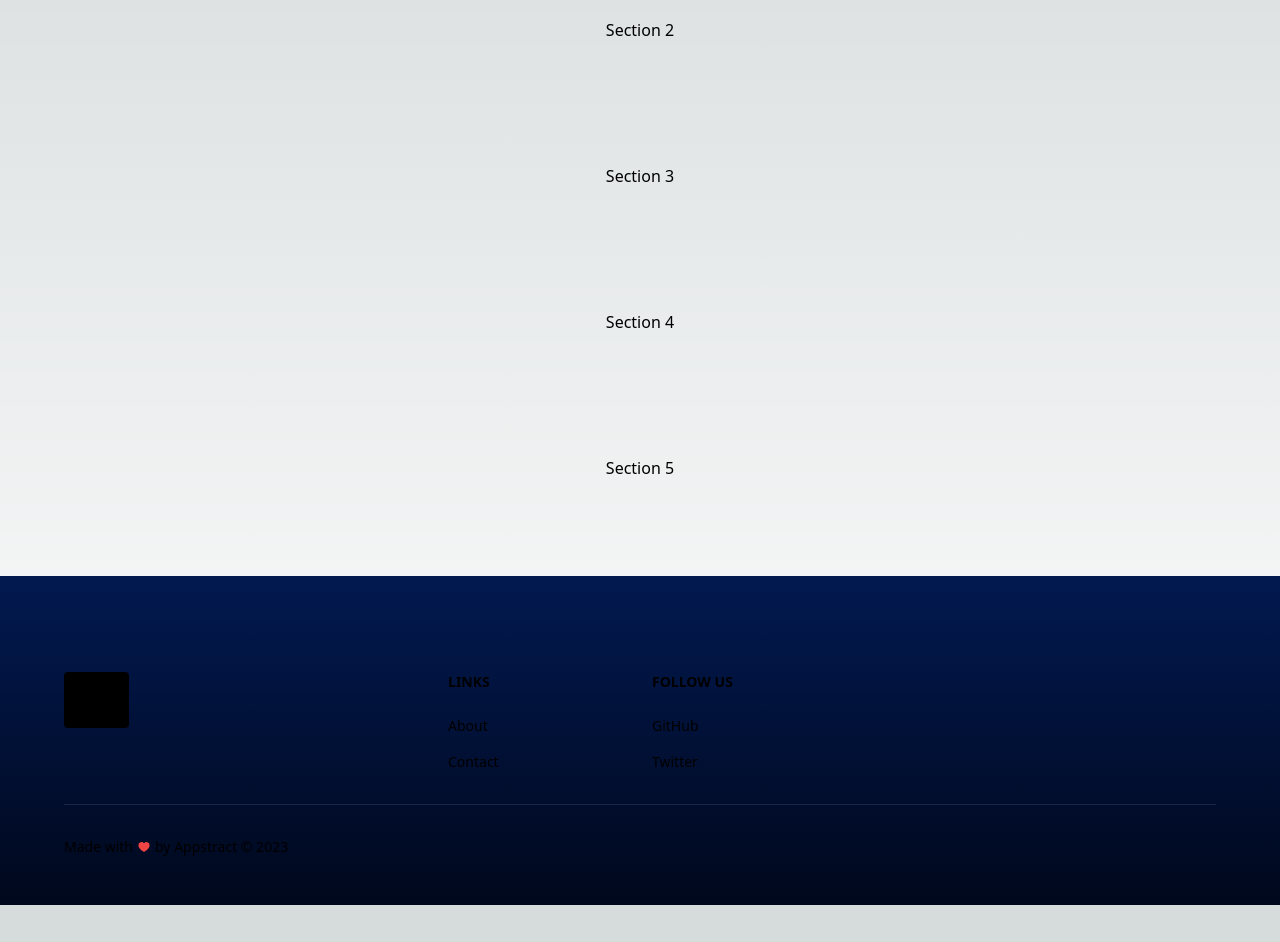
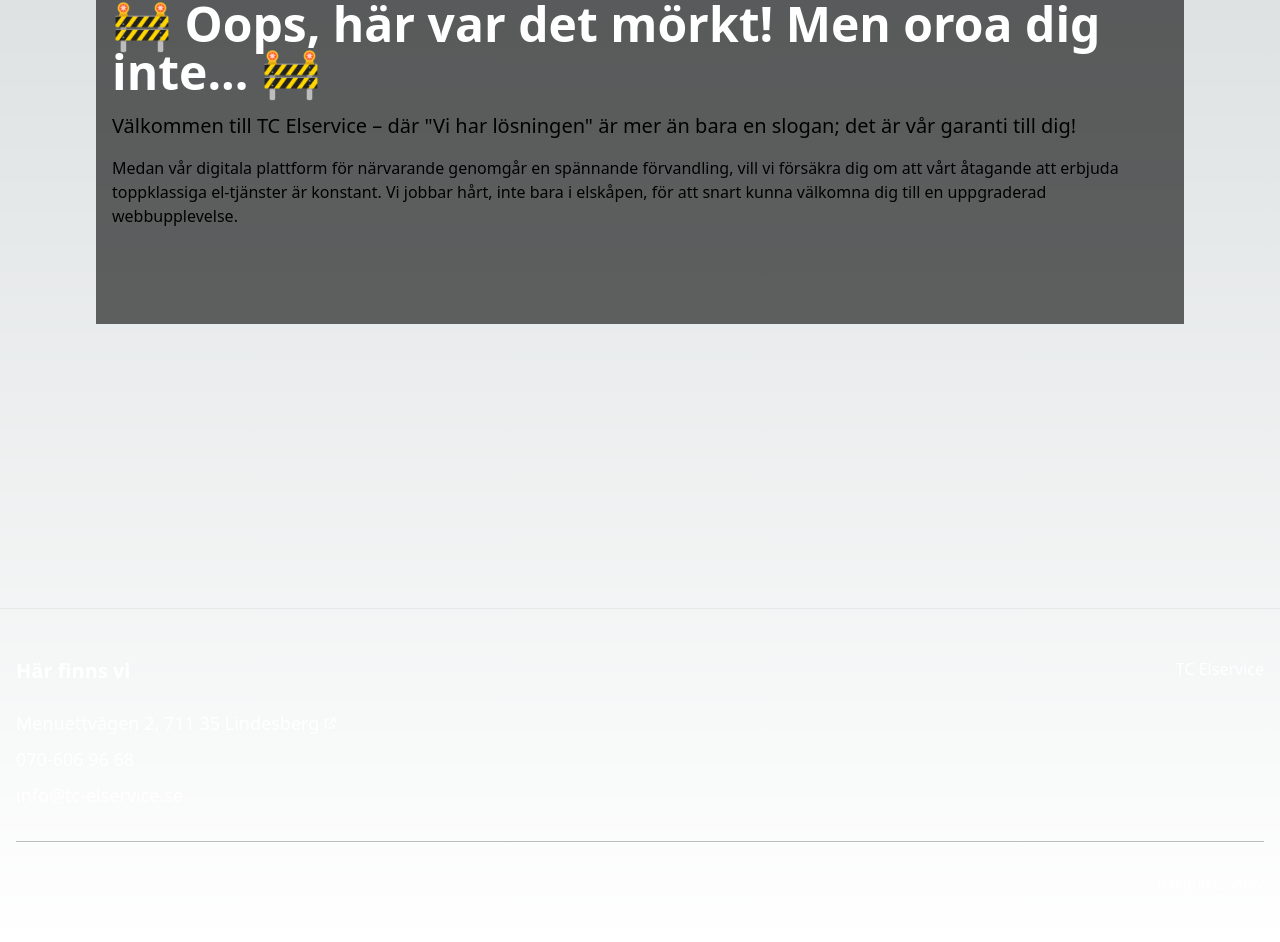
Before and after one commit to AppStractSE/adler, a Next.js app: page / in a window 1280 px wide. Shown: the part 224-1166 px from the top of the page. Before the commit the page ends 1129 px from the top, so only its background shows below. Built offline with nearby package versions, Linux system fonts and the light colour scheme.

Commit message:
add under construction and stuff

```diff
--- a/src/app/layout.tsx
+++ b/src/app/layout.tsx
@@ -1,20 +1,21 @@
-import Footer from "@/components/Footer";
 import Navigation from "@/components/navigation/Navigation";
 import type { Metadata } from "next";
 import { ReactNode } from "react";
 import "./globals.scss";
+import Footer from "@/components/footer/Footer";
+import Main from "@/components/Main";
 
 export const metadata: Metadata = {
-  title: "Create Next App",
-  description: "Generated by create next app",
+  title: "TC Elservice",
+  description: "TC Elservice - Vi har lösningen!",
 };
 
 export default function RootLayout({ children }: { children: ReactNode }) {
   return (
-    <html lang="en">
+    <html lang="sv">
       <body>
         <Navigation />
-        {children}
+        <Main>{children}</Main>
         <Footer />
       </body>
     </html>
--- a/src/app/page.tsx
+++ b/src/app/page.tsx
@@ -1,11 +1,28 @@
 export default function Home() {
   return (
     <main className="flex min-h-screen flex-col items-center justify-between p-24">
-      <section className="">Section 1</section>
-      <section className="">Section 2</section>
-      <section className="">Section 3</section>
-      <section className="">Section 4</section>
-      <section className="">Section 5</section>
+      <section className="relative flex w-full items-center px-4">
+        <div className="absolute inset-0 bg-black bg-opacity-60" />
+        <div className="max-w-7xl relative mx-auto flex-1 space-y-12 py-24">
+          <div className="space-y-4">
+            <h1 className="text-3xl font-bold text-white md:text-5xl">
+              🚧 Oops, här var det mörkt! Men oroa dig inte... 🚧
+            </h1>
+
+            <h5 className="text-lg font-medium md:w-full md:text-xl">
+              Välkommen till TC Elservice – där &quot;Vi har lösningen&quot; är
+              mer än bara en slogan; det är vår garanti till dig!
+            </h5>
+            <h4>
+              Medan vår digitala plattform för närvarande genomgår en spännande
+              förvandling, vill vi försäkra dig om att vårt åtagande att erbjuda
+              toppklassiga el-tjänster är konstant. Vi jobbar hårt, inte bara i
+              elskåpen, för att snart kunna välkomna dig till en uppgraderad
+              webbupplevelse.
+            </h4>
+          </div>
+        </div>
+      </section>
     </main>
   );
 }
--- /dev/null
+++ b/src/components/Main.tsx
@@ -0,0 +1,11 @@
+"use client";
+import { useHeaderHeight } from "@/utils/headerHeight";
+import { ReactNode } from "react";
+
+const Main = ({ children }: { children: ReactNode }) => {
+  const { headerHeight } = useHeaderHeight();
+
+  return <main style={{ marginTop: headerHeight }}>{children}</main>;
+};
+
+export default Main;
--- /dev/null
+++ b/src/components/footer/Footer.tsx
@@ -0,0 +1,78 @@
+import Link from "next/link";
+import { HiOutlineExternalLink } from "react-icons/hi";
+import { footerData } from "./data";
+
+const Footer = () => {
+  return (
+    <footer className="w-full px-4 text-white border-t shadow-md shadow-t bg-vanilla-powder-500">
+      <div className="py-12 mx-auto max-w-7xl">
+        <div className="flex justify-between">
+          <div className="grid grid-cols-1 gap-12 md:grid-cols-2 md:gap-6">
+            {footerData.map((link) => (
+              <div key={link.label}>
+                <h2 className="mb-6 text-xl font-semibold">{link.label}</h2>
+                <ul className="space-y-2">
+                  {link.links.map((link) => (
+                    <li key={link.label} className="text-base md:text-lg">
+                      {link.internal ? (
+                        <Link
+                          href={link.href}
+                          className="hover:underline hover:underline-offset-4"
+                        >
+                          {link.label}
+                        </Link>
+                      ) : (
+                        <a
+                          href={link.href}
+                          target="_blank"
+                          className="flex items-center gap-1 hover:underline hover:underline-offset-4"
+                        >
+                          {link.label}
+                          {link.icon ? (
+                            <small>
+                              <HiOutlineExternalLink />
+                            </small>
+                          ) : (
+                            <></>
+                          )}
+                        </a>
+                      )}
+                    </li>
+                  ))}
+                </ul>
+              </div>
+            ))}
+          </div>
+          <div className="space-y-8">
+            <Link href="/">
+              TC Elservice
+              {/* <img
+                src="/popeye.png"
+                alt="TC Elservice"
+                className="w-40 h-auto"
+              /> */}
+            </Link>
+          </div>
+        </div>
+
+        <div className="my-6 h-[1px] w-full bg-black opacity-25 sm:mx-auto lg:my-8" />
+        <div className="flex items-center justify-between">
+          <a
+            href="https://appstract.se/"
+            target="_blank"
+            className="flex items-center gap-1 text-xs text-white opacity-50 w-fit hover:underline sm:text-center"
+          >
+            Webbdesign av appstract © 2024
+          </a>
+          <Link
+            href="/integritetspolicy"
+            className="text-sm hover:underline hover:underline-offset-4"
+          >
+            Integritetspolicy
+          </Link>
+        </div>
+      </div>
+    </footer>
+  );
+};
+export default Footer;
--- /dev/null
+++ b/src/components/footer/data.ts
@@ -0,0 +1,59 @@
+interface FooterLinkPartial {
+  label: string;
+  href: string;
+  internal?: boolean;
+  icon?: boolean;
+}
+
+interface FooterLink {
+  label: string;
+  links: FooterLinkPartial[];
+}
+
+export const footerData: FooterLink[] = [
+  // {
+  // label: "Länkar",
+  // links: [
+  // {
+  //   label: "Träna",
+  //   href: "/trana",
+  //   internal: true,
+  // },
+  // {
+  //   label: "Prislista",
+  //   href: "/prislista",
+  //   internal: true,
+  // },
+  // {
+  //   label: "Vårt gym",
+  //   href: "/vart-gym",
+  //   internal: true,
+  // },
+  // {
+  //   label: "100% Ren Hårdträning",
+  //   href: "https://www.renhardtraning.com/",
+  //   internal: false,
+  //   icon: true,
+  // },
+  // ],
+  // },
+  {
+    label: "Här finns vi",
+    links: [
+      {
+        label: "Menuettvägen 2, 711 35 Lindesberg",
+        href: "https://www.google.se/maps/place/Menuettv%C3%A4gen+2,+711+35+Lindesberg/@59.6101975,15.2086643,17z/data=!3m1!4b1!4m6!3m5!1s0x465c4c00a46db49d:0xf74edb0b14e827de!8m2!3d59.6101975!4d15.2112392!16s%2Fg%2F11c4ymwmlq?entry=ttu",
+        internal: false,
+        icon: true,
+      },
+      {
+        label: "070-606 96 68",
+        href: "tel:+46706069668",
+      },
+      {
+        label: "info@tc-elservice.se",
+        href: "mailto:info@tc-elservice.se",
+      },
+    ],
+  },
+];
--- a/src/components/navigation/Navigation.tsx
+++ b/src/components/navigation/Navigation.tsx
@@ -13,7 +13,9 @@
     ${
       isScrolled
         ? `${isActive ? `${styles.active} scroll+active` : "scroll-active"}`
-        : `${isActive ? `${styles.active} nonscroll+active` : "nonscroll-active"}`
+        : `${
+            isActive ? `${styles.active} nonscroll+active` : "nonscroll-active"
+          }`
     }`}
   >
     {label}
@@ -39,9 +41,11 @@
     ${isScrolled ? "bg-black" : "bg-transparent"}
     `}
     >
-      <div className="rounded bg-black h-fit w-fit p-2">logo</div>
+      {/* <div className="rounded bg-black h-fit w-fit p-2">logo</div> */}
       <nav
-        className={`flex gap-4 transition-all duration-500 ease-in-out ${isScrolled ? "" : "py-4"}`}
+        className={`flex gap-4 transition-all duration-500 ease-in-out ${
+          isScrolled ? "" : "py-4"
+        }`}
       >
         {navItems.map(({ href, label }) => (
           <NavigationLink
--- a/src/components/navigation/data.ts
+++ b/src/components/navigation/data.ts
@@ -6,12 +6,12 @@
 }
 
 export const navItems: NavItem[] = [
-  {
-    href: "/about",
-    label: "About",
-  },
-  {
-    href: "/contact",
-    label: "Contact",
-  },
+  // {
+  //   href: "/about",
+  //   label: "About",
+  // },
+  // {
+  //   href: "/contact",
+  //   label: "Contact",
+  // },
 ];
--- /dev/null
+++ b/src/utils/headerHeight.ts
@@ -0,0 +1,28 @@
+import { useEffect, useState } from "react";
+
+export const useHeaderHeight = () => {
+  const [headerHeight, setHeaderHeight] = useState(60);
+  const [width, setWidth] = useState(0);
+
+  useEffect(() => {
+    const updateHeaderHeight = () => {
+      const header = document.querySelector("header");
+      if (header) setHeaderHeight(header.clientHeight);
+    };
+
+    updateHeaderHeight();
+
+    const handleResize = () => {
+      updateHeaderHeight();
+      setWidth(window.innerWidth);
+    };
+
+    window.addEventListener("resize", handleResize);
+
+    return () => {
+      window.removeEventListener("resize", handleResize);
+    };
+  }, [headerHeight, width]);
+
+  return { headerHeight, width };
+};
```
Also changed, not shown: 1 other file (tests, documents, lock files or other folders).
